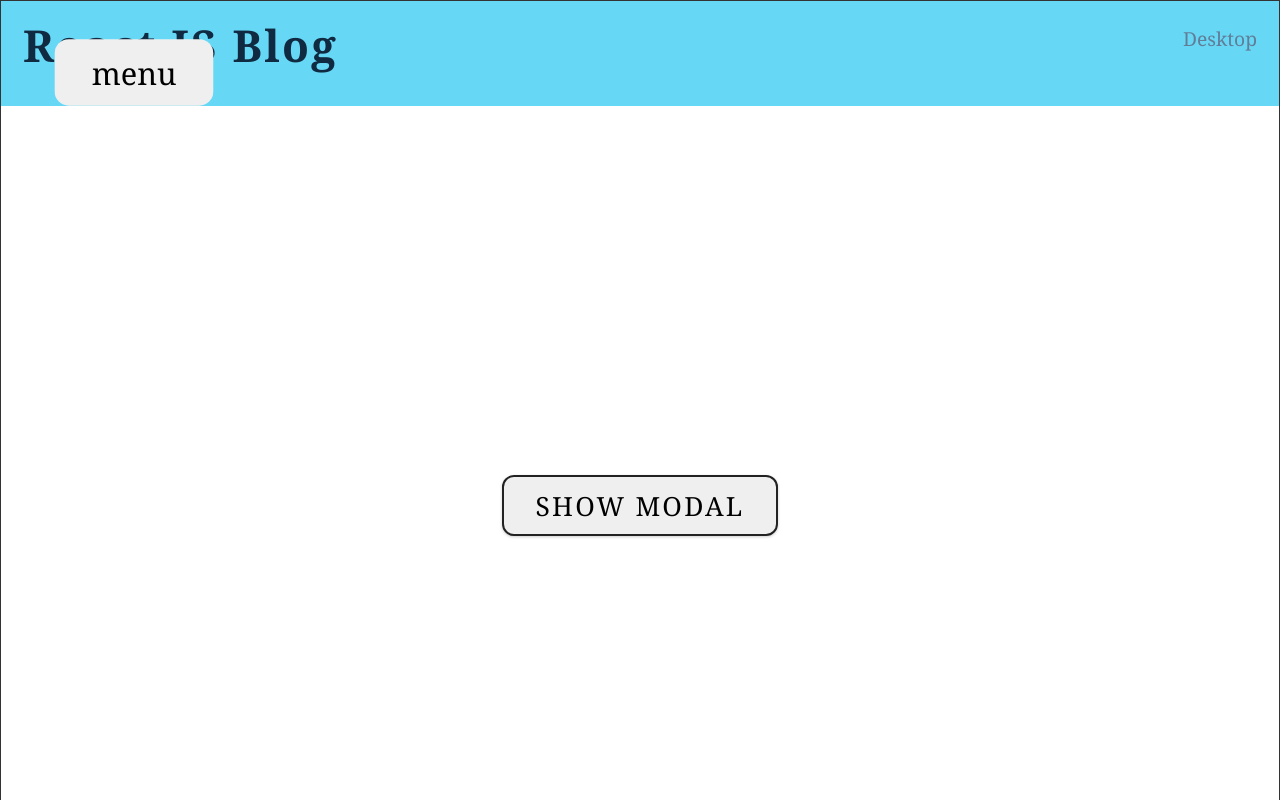
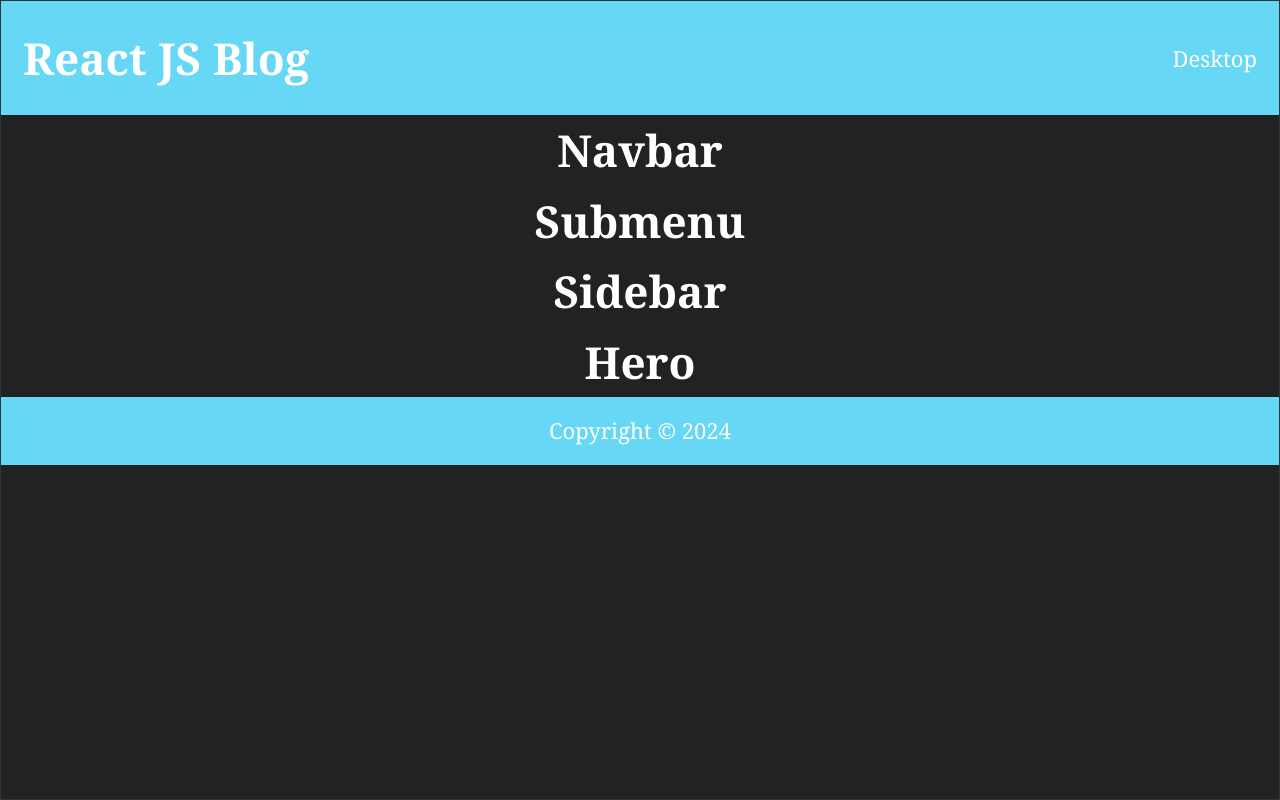
Before and after one commit to Jogata/SoftUni-React-Project, a React (Vite) app in the folder client/: page / in a window 1280 px wide. Shown: the top 800 px of the page. Built offline with nearby package versions, Linux system fonts and the light colour scheme; a web font is replaced by a local one.

Commit message:
exercise - stripe submenus - added data

```diff
--- a/client/public/styles.css
+++ b/client/public/styles.css
@@ -1051,305 +1051,3 @@ body {
   font-family: inherit;
   border: 1px solid grey;
 }
-
-.body {
-  /* dark shades of primary color*/
-  --clr-primary-1: hsl(205, 86%, 17%);
-  --clr-primary-2: hsl(205, 77%, 27%);
-  --clr-primary-3: hsl(205, 72%, 37%);
-  --clr-primary-4: hsl(205, 63%, 48%);
-  /* primary/main color */
-  --clr-primary-5: hsl(205, 78%, 60%);
-  /* lighter shades of primary color */
-  --clr-primary-6: hsl(205, 89%, 70%);
-  --clr-primary-7: hsl(205, 90%, 76%);
-  --clr-primary-8: hsl(205, 86%, 81%);
-  --clr-primary-9: hsl(205, 90%, 88%);
-  --clr-primary-10: hsl(205, 100%, 96%);
-  /* darkest grey - used for headings */
-  --clr-grey-1: hsl(209, 61%, 16%);
-  --clr-grey-2: hsl(211, 39%, 23%);
-  --clr-grey-3: hsl(209, 34%, 30%);
-  --clr-grey-4: hsl(209, 28%, 39%);
-  /* grey used for paragraphs */
-  --clr-grey-5: hsl(210, 22%, 49%);
-  --clr-grey-6: hsl(209, 23%, 60%);
-  --clr-grey-7: hsl(211, 27%, 70%);
-  --clr-grey-8: hsl(210, 31%, 80%);
-  --clr-grey-9: hsl(212, 33%, 89%);
-  --clr-grey-10: hsl(210, 36%, 96%);
-  --clr-white: #fff;
-  --clr-red-dark: hsl(360, 67%, 44%);
-  --clr-red-light: hsl(360, 71%, 66%);
-  --clr-green-dark: hsl(125, 67%, 44%);
-  --clr-green-light: hsl(125, 71%, 66%);
-  --clr-black: #222;
-  --transition: all 0.3s linear;
-  --spacing: 0.1rem;
-  --radius: 0.25rem;
-  --light-shadow: 0 5px 15px rgba(0, 0, 0, 0.1);
-  --dark-shadow: 0 5px 15px rgba(0, 0, 0, 0.2);
-  --max-width: 1170px;
-  --fixed-width: 620px;
-}
-
-.body {
-  color: var(--clr-grey-1);
-  font-size: 0.875rem;
-  line-height: 1.5;
-  background-color: var(--clr-grey-10);
-}
-
-h1,
-h2,
-h3,
-h4 {
-  letter-spacing: var(--spacing);
-  text-transform: capitalize;
-  line-height: 1.25;
-  margin-bottom: 0.75rem;
-}
-h1 {
-  font-size: 3rem;
-}
-h2 {
-  font-size: 2rem;
-}
-h3 {
-  font-size: 1.25rem;
-}
-h4 {
-  font-size: 0.875rem;
-}
-
-p {
-  margin-bottom: 1.25rem;
-  color: var(--clr-grey-5);
-}
-
-@media screen and (min-width: 800px) {
-  main {
-    font-size: 1rem;
-  }
-  h1 {
-    font-size: 4rem;
-  }
-  h2 {
-    font-size: 2.5rem;
-  }
-  h3 {
-    font-size: 1.75rem;
-  }
-  h4 {
-    font-size: 1rem;
-  }
-  h1,
-  h2,
-  h3,
-  h4 {
-    line-height: 1;
-  }
-}
-
-.section {
-  width: 90vw;
-  max-width: var(--max-width);
-  margin: 0 auto;
-}
-
-@media screen and (min-width: 992px) {
-  .section {
-    width: 95vw;
-  }
-}
-
-main {
-  min-height: 100vh;
-  display: flex;
-  align-items: center;
-  justify-content: center;
-}
-
-.sidebar-toggle {
-  position: fixed;
-  top: 2rem;
-  left: 3rem;
-  color: var(--clr-primary-5);
-  font-size: 2rem;
-  border-color: transparent;
-  background-color: transparent;
-  transition: var(--transition);
-  animation: bounce 2s ease-in-out infinite;
-  cursor: pointer;
-}
-
-@keyframes bounce {
-  0% {
-    transform: scale(1);
-  }
-  50% {
-    transform: scale(1.5);
-  }
-  100% {
-    transform: scale(1);
-  }
-}
-
-.btn {
-  display: inline-block;
-  margin: 0.5rem;
-  padding: 0.375rem 0.75rem;
-  color: var(--clr-white);
-  font-size: 0.875rem;
-  text-transform: uppercase;
-  letter-spacing: var(--spacing);
-  border: 2px solid var(--clr-black);
-  border-radius: var(--radius);
-  background-color: var(--clr-black);
-  box-shadow: 0 1px 3px rgba(0, 0, 0, 0.2);
-  transition: var(--transition);
-  cursor: pointer;
-}
-.btn:hover {
-  color: var(--clr-black);
-  background-color: transparent;
-}
-
-.body .modal-overlay {
-  position: fixed;
-  top: 0;
-  left: 0;
-  width: 100%;
-  max-width: 100%;
-  height: 100%;
-  display: grid;
-  place-items: center;
-  background-color: rgba(0, 0, 0, 0.5);
-  transition: var(--transition);
-  visibility: hidden;
-  z-index: -1;
-}
-
-.body .show-modal {
-  visibility: visible;
-  z-index: 10;
-}
-
-.modal-container {
-  position: relative;
-  width: 90vw;
-  max-width: var(--fixed-width);
-  min-height: 30vh;
-  display: grid;
-  place-items: center;
-  text-align: center;
-  border-radius: var(--radius);
-  background-color: var(--clr-white);
-}
-
-.close-modal-btn {
-  position: absolute;
-  top: 1rem;
-  right: 1rem;
-  color: var(--clr-red-dark);
-  font-size: 2rem;
-  border-color: transparent;
-  background-color: transparent;
-  cursor: pointer;
-}
-
-.sidebar-header {
-  display: flex;
-  align-items: center;
-  justify-content: space-between;
-  padding: 1rem 1.5rem;
-}
-
-.body .close-btn {
-  /* margin-top: 0.2rem; */
-  margin: 0;
-  /* color: var(--clr-primary-5); */
-  color: var(--clr-red-dark);
-  font-size: 1.75rem;
-  line-height: 0;
-  border-color: transparent;
-  background-color: transparent;
-  transition: var(--transition);
-  cursor: pointer;
-}
-.close-btn:hover {
-  color: var(--clr-red-light);
-}
-
-.logo {
-  justify-self: center;
-  min-height: 40px;
-  text-transform: capitalize;
-}
-
-.links a {
-  display: flex;
-  align-items: center;
-  padding: 1rem 1.5rem;
-  color: var(--clr-grey-3);
-  font-size: 1.25rem;
-  text-transform: capitalize;
-  letter-spacing: var(--spacing);
-  transition: var(--transition);
-}
-.links a:hover {
-  color: var(--clr-grey-2);
-  background-color: var(--clr-grey-10);
-}
-
-.links a svg {
-  margin-right: 1rem;
-  color: var(--clr-grey-5);
-  font-size: 1.5rem;
-  transition: var(--transition);
-}
-.links a:hover svg {
-  color: var(--clr-grey-4);
-}
-
-.social-icons {
-  /* justify-self: center; */
-  /* display: flex; */
-  /* flex-wrap: wrap; */
-  padding-bottom: 2rem;
-}
-.social-icons a {
-  margin: 0 0.5rem;
-  padding: 0.4rem 1rem;
-  color: var(--clr-primary-5);
-  font-size: 1.5rem;
-  text-transform: capitalize;
-  transition: var(--transition);
-}
-.social-icons a:hover {
-  color: var(--clr-primary-1);
-}
-
-.sidebar {
-  position: fixed;
-  top: 0;
-  left: 0;
-  width: 100%;
-  height: 100%;
-  display: grid;
-  row-gap: 1rem;
-  grid-template-rows: auto 1fr auto;
-  background-color: var(--clr-white);
-  box-shadow: var(--clr-red-dark);
-  transition: var(--transition);
-  transform: translate(-100%);
-}
-.show-sidebar {
-  transform: translate(0);
-}
-
-@media screen and (min-width: 676px) {
-  .sidebar {
-    width: 400px;
-  }
-}
--- a/client/src/App.jsx
+++ b/client/src/App.jsx
@@ -495,186 +495,70 @@ function useFetch(url) {
 const baseURL = "http://localhost:3030/jsonstore/blog/"
 // ============================================================
 
-const links = [
+const sublinks = [
   {
-    id: 1,
-    url: '/',
-    text: 'home',
+    page: 'products',
+    links: [
+      {
+        label: 'payment',
+        icon: "CreditCard",
+        url: '/products' },
+      {
+        label: 'terminal',
+        icon: "CreditCard",
+        url: '/products' },
+      {
+        label: 'connect',
+        icon: "CreditCard",
+        url: '/products' },
+    ],
   },
   {
-    id: 2,
-    url: '/team',
-    text: 'team',
+    page: 'developers',
+    links: [
+      {
+        label: 'plugins',
+        icon: "Book",
+        url: '/products' },
+      {
+        label: 'libraries',
+        icon: "Book",
+        url: '/products' },
+      {
+        label: 'help',
+        icon: "Book",
+        url: '/products' },
+      {
+        label: 'billing',
+        icon: "Book",
+        url: '/products' },
+    ],
   },
   {
-    id: 3,
-    url: '/projects',
-    text: 'projects',
-  },
-  {
-    id: 4,
-    url: '/calendar',
-    text: 'calendar',
-  },
-  {
-    id: 5,
-    url: '/documents',
-    text: 'documents',
+    page: 'company',
+    links: [
+      {
+        label: 'about',
+        icon: "Briefcase",
+        url: '/products' },
+      {
+        label: 'customers',
+        icon: "Briefcase",
+        url: '/products' },
+    ],
   },
 ];
-
-const social = [
-  {
-    id: 1,
-    url: 'https://www.twitter.com',
-    icon: "facebook",
-  },
-  {
-    id: 2,
-    url: 'https://www.twitter.com',
-    icon: "twitter",
-  },
-  {
-    id: 3,
-    url: 'https://www.twitter.com',
-    icon: "linkedin",
-  },
-  {
-    id: 4,
-    url: 'https://www.twitter.com',
-    icon: "behance",
-  },
-  {
-    id: 5,
-    url: 'https://www.twitter.com',
-    icon: "sketch",
-  },
-];
-
-const AppContext = createContext();
-
-const AppProvider = ({ children }) => {
-  const [isSidebarOpen, setIsSidebarOpen] = useState(false);
-  const [isModalOpen, setIsModalOpen] = useState(false);
-
-  const openSidebar = () => {
-    setIsSidebarOpen(true);
-  };
-  const closeSidebar = () => {
-    setIsSidebarOpen(false);
-  };
-
-  const openModal = () => {
-    console.log("open modal");
-    setIsModalOpen(true);
-    console.log(isModalOpen);
-  };
-  const closeModal = () => {
-    console.log("close modal");
-    setIsModalOpen(false);
-    console.log(isModalOpen);
-  };
-
-  return (
-    <AppContext.Provider
-      value={{
-        isSidebarOpen,
-        isModalOpen,
-        openModal,
-        closeModal,
-        openSidebar,
-        closeSidebar,
-      }}
-    >
-      {children}
-    </AppContext.Provider>
-  );
-};
-
-const useGlobalContext = () => {
-  return useContext(AppContext);
-};
-
-const Modal = () => {
-  const { isModalOpen, closeModal } = useGlobalContext();
-  return (
-    <div
-      className={`${
-        isModalOpen ? 'modal-overlay show-modal' : 'modal-overlay'
-      }`}
-    >
-      <div className='modal-container'>
-        <h3>modal content</h3>
-        <button className='close-modal-btn' onClick={closeModal}>
-          x
-        </button>
-      </div>
-    </div>
-  );
-};
-
-const Sidebar = () => {
-  const { isSidebarOpen, closeSidebar } = useGlobalContext();
-
-  return (
-    <aside className={`${isSidebarOpen ? 'sidebar show-sidebar' : 'sidebar'}`}>
-      <div className='sidebar-header'>
-        <a href="#" className='logo'>logo</a>
-        <button className='close-btn' onClick={closeSidebar}>
-          x
-        </button>
-      </div>
-      <ul className='links'>
-        {links.map((link) => {
-          const { id, url, text } = link;
-          return (
-            <li key={id}>
-              <a href={url}>
-                {text}
-              </a>
-            </li>
-          );
-        })}
-      </ul>
-      <ul className='social-icons'>
-        {social.map((link) => {
-          const { id, url, icon } = link;
-          return (
-            <li key={id}>
-              <a href={url}>{icon}</a>
-            </li>
-          );
-        })}
-      </ul>
-    </aside>
-  );
-};
-
-const Main = () => {
-  const { openSidebar, openModal } = useGlobalContext();
-
-  return (
-    <main>
-      <button onClick={openSidebar} className='sidebar-toggle'>
-        menu
-      </button>
-      <button onClick={openModal} className='btn'>
-        show modal
-      </button>
-    </main>
-  );
-};
 
 function App() {
   return (
     <>
-      {/* <AuthContextProvider> */}
-      <AppProvider>
+      <AuthContextProvider>
         <div className="body">
           <Header title="React JS Blog" />
-          <Main />
-          <Modal />
-          <Sidebar />
+          <h1>Navbar </h1>
+          <h1>Submenu </h1>
+          <h1>Sidebar </h1>
+          <h1>Hero </h1>
           {/* <User name="Jogata" /> */}
           {/* <User render={(isLoggedIn) => isLoggedIn ? "Jogata" : "Guest" } /> */}
           {/* <DataProvider>
@@ -724,8 +608,7 @@ function App() {
           </svg>
 
         </div>
-      {/* </AuthContextProvider> */}
-      </AppProvider>
+      </AuthContextProvider>
     </>
   )
 }
```
